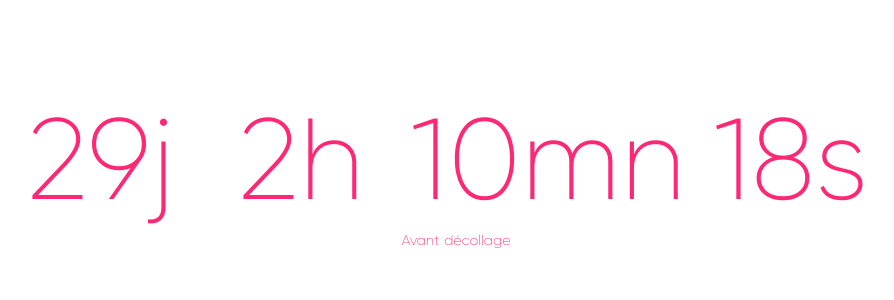
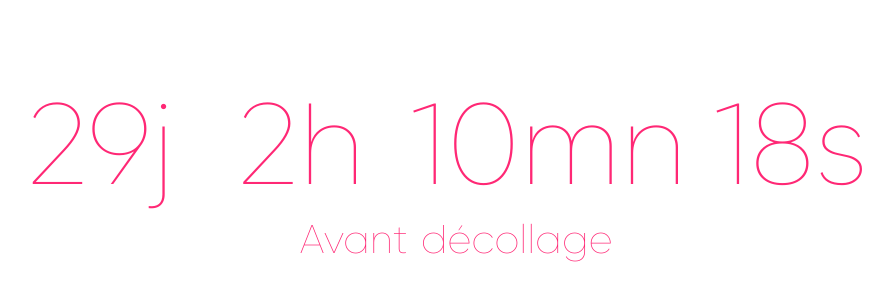
Before and after one commit to Hashs7/auroralpes, a Nuxt app: page / in a window 1280 px wide. Shown: the part 254-554 px from the top of the page, without its empty margins (184-1078 px from the left). Built offline with nearby package versions, Linux system fonts and the light colour scheme.

Commit message:
adding fonts

```diff
--- a/assets/style/fonts.scss
+++ b/assets/style/fonts.scss
@@ -2,7 +2,7 @@
   font-family: 'Gilroy';
   src: url('~assets/fonts/subset-Gilroy-UltraLight.woff2') format('woff2'),
   url('~assets/fonts/subset-Gilroy-UltraLight.woff') format('woff');
-    font-weight: 200;
+  font-weight: 100;
   font-style: normal;
 }
 
@@ -10,7 +10,7 @@
   font-family: 'Gilroy';
   src: url('~assets/fonts/subset-Gilroy-Thin.woff2') format('woff2'),
   url('~assets/fonts/subset-Gilroy-Thin.woff') format('woff');
-    font-weight: 100;
+  font-weight: 200;
   font-style: normal;
 }
 
--- a/components/Countdown.vue
+++ b/components/Countdown.vue
@@ -34,8 +34,6 @@
     }),
     created: function () {
       this.wordString = JSON.parse(this.trans);
-    },
-    mounted() {
       this.start = new Date().getTime();
       this.end   = new Date(this.endtime).getTime();
       this.timerCount(this.start, this.end);
@@ -46,22 +44,10 @@
     methods: {
       timerCount: function (start, end) {
         const now      = new Date().getTime();
-        const distance = start - now;
         const passTime = end - now;
 
-        if (distance < 0 && passTime < 0) {
-          this.message    = this.wordString.expired;
-          this.statusType = "expired";
-          clearInterval(this.interval);
-        } else if (distance < 0 && passTime > 0) {
-          this.calcTime(passTime);
-          this.message    = this.wordString.running;
-          this.statusType = "running";
-        } else if (distance > 0 && passTime > 0) {
-          this.calcTime(distance);
-          this.message    = this.wordString.upcoming;
-          this.statusType = "upcoming";
-        }
+        this.calcTime(passTime);
+        this.message = this.wordString.running;
       },
       calcTime: function (dist) {
         this.days    = Math.floor(dist / (1000 * 60 * 60 * 24));
@@ -79,6 +65,7 @@
     color: #FF2875;
     text-align: center;
     margin-top: 50px;
+    font-weight: 100;
   }
 
   .day, .hour, .min, .sec {
@@ -93,15 +80,14 @@
     width: 290px;
   }
 
-
   .number {
     display: inline-block;
     margin-right: 20px;
   }
 
   .message {
-    font-size: 14px;
-    font-weight: 400;
+    font-size: 40px;
+    font-weight: 200;
     margin-top: 5px;
   }
 </style>
--- a/pages/index.vue
+++ b/pages/index.vue
@@ -8,9 +8,7 @@
          "hours":"h",
          "minutes":"mn",
          "seconds":"s",
-         "expired":"Event has been expired.",
-         "running":"Avant décollage",
-         "upcoming":"Till start of event."
+         "running":"Avant décollage"
        }'
       />
     </div>
@@ -39,25 +37,4 @@ export default {
   text-align: center;
 }
 
-.title {
-  font-family: 'Quicksand', 'Source Sans Pro', -apple-system, BlinkMacSystemFont,
-    'Segoe UI', Roboto, 'Helvetica Neue', Arial, sans-serif;
-  display: block;
-  font-weight: 300;
-  font-size: 100px;
-  color: #35495e;
-  letter-spacing: 1px;
-}
-
-.subtitle {
-  font-weight: 300;
-  font-size: 42px;
-  color: #526488;
-  word-spacing: 5px;
-  padding-bottom: 15px;
-}
-
-.links {
-  padding-top: 15px;
-}
 </style>
```
Lines whose indentation alone changed are shown as unchanged.
